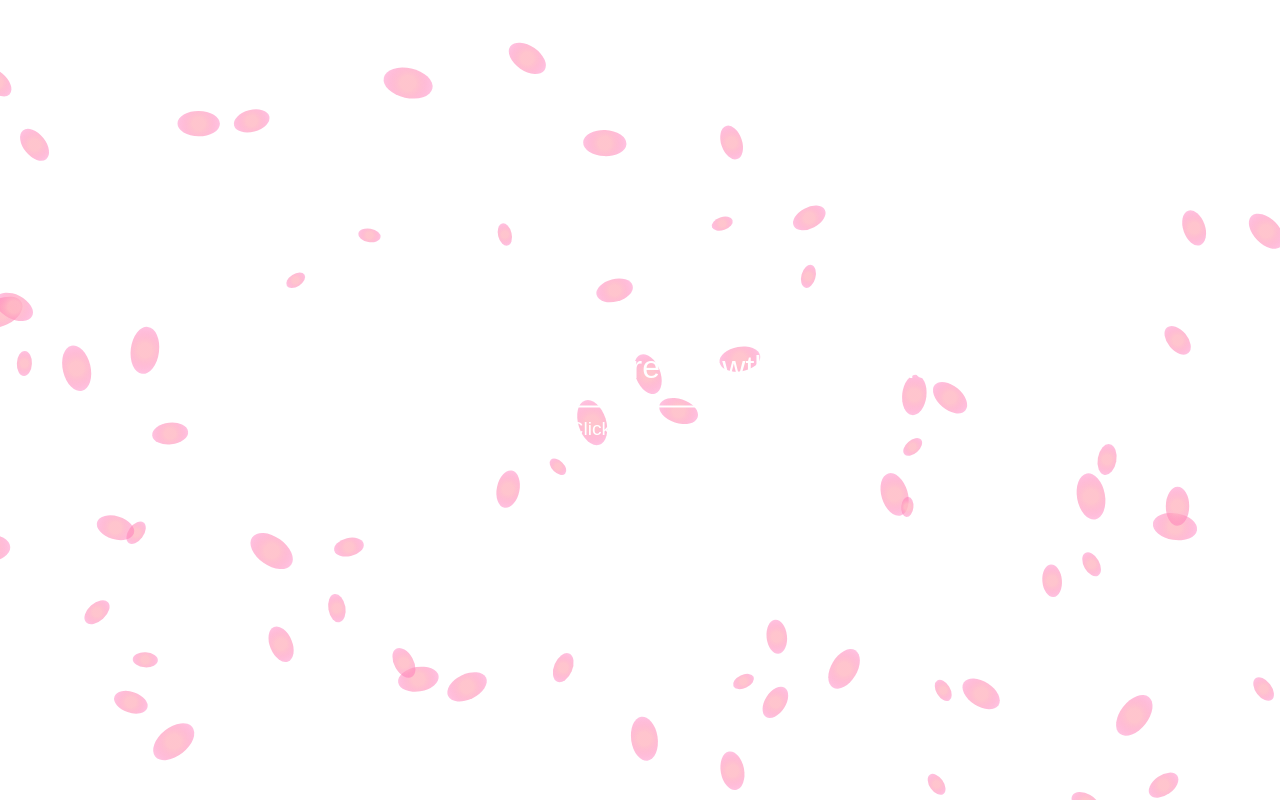
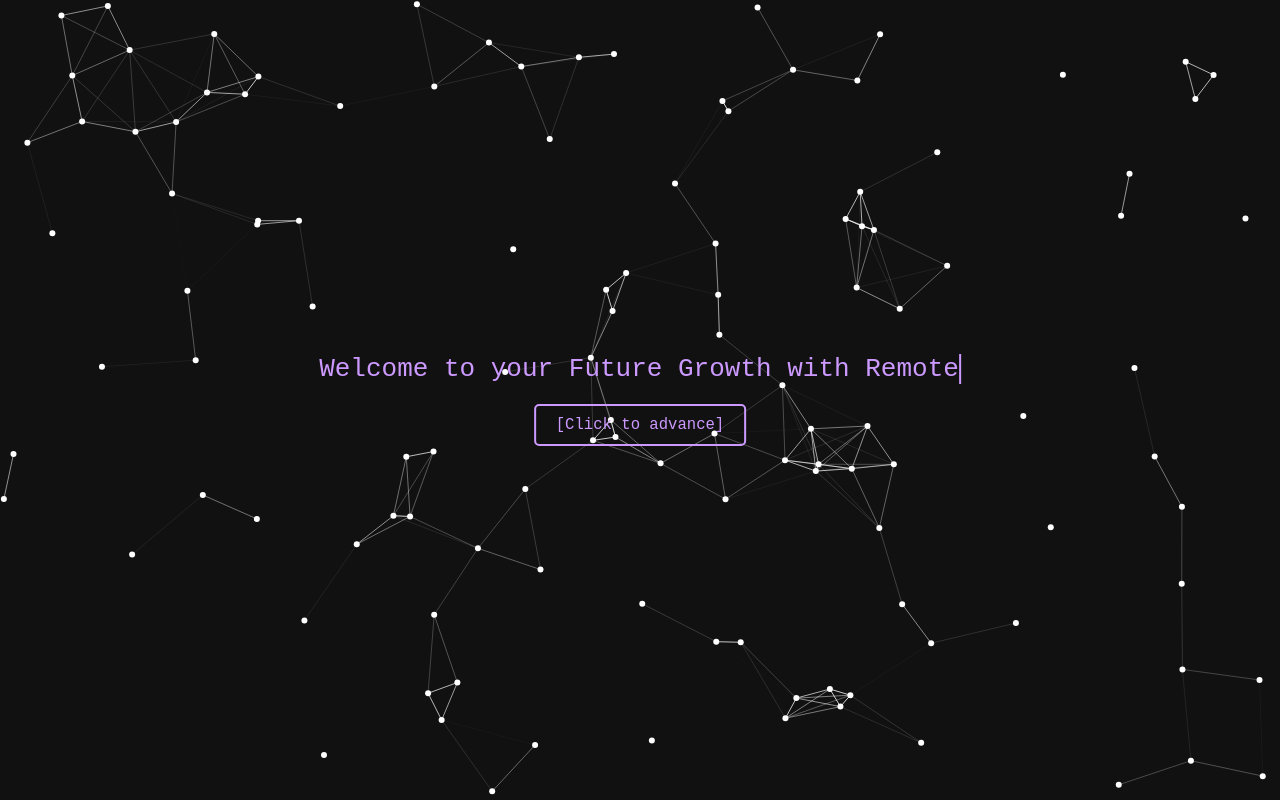
Before and after one commit to uxtq-1/dots2, a plain HTML site: page index.html in a window 1280 px wide. Drawn offline with Linux system fonts and the light colour scheme.

Commit message:
Update index.html

```diff
--- a/index.html
+++ b/index.html
@@ -3,23 +3,24 @@
 <head>
   <meta charset="UTF-8" />
   <meta name="viewport" content="width=device-width, initial-scale=1.0" />
-  <title>Interactive Petals - Future Growth</title>
+  <title>Interactive Future Growth</title>
   <style>
-    /* Fullscreen canvas and background */
+    /* Fullscreen canvas and dark background */
     body, html {
       margin: 0;
       padding: 0;
       overflow: hidden;
-      background: linear-gradient(135deg, #fceabb, #f8b500);
-      font-family: sans-serif;
+      background: #111;
+      font-family: monospace;
     }
     canvas {
       display: block;
       position: absolute;
       top: 0;
       left: 0;
+      z-index: 1;
     }
-    /* Centered overlay for the message and button */
+    /* Centered overlay for the typewriter message and button */
     #overlay {
       position: absolute;
       top: 50%;
@@ -27,33 +28,33 @@
       transform: translate(-50%, -50%);
       z-index: 2;
       text-align: center;
-      color: #fff;
+      color: #cc99ff;  /* Legible purple shade */
     }
-    #message {
+    #typewriter {
       font-size: 2rem;
       margin-bottom: 20px;
       white-space: nowrap;
       overflow: hidden;
-      border-right: 2px solid #fff;
+      border-right: 2px solid #cc99ff;
     }
     #advance {
       font-size: 1.2rem;
       cursor: pointer;
       padding: 10px 20px;
-      border: 2px solid #fff;
+      border: 2px solid #cc99ff;
       border-radius: 5px;
       transition: background 0.3s;
       display: inline-block;
     }
     #advance:hover {
-      background: rgba(255, 255, 255, 0.2);
+      background: rgba(204,153,255,0.2);
     }
   </style>
 </head>
 <body>
   <canvas id="canvas"></canvas>
   <div id="overlay">
-    <div id="message"></div>
+    <div id="typewriter"></div>
     <div id="advance" onclick="advance()">[Click to advance]</div>
   </div>
   <script>
@@ -69,75 +70,89 @@
       mouse.y = e.clientY;
     });
 
-    // Petal class simulating gentle, swaying petals
-    class Petal {
-      constructor(x, y, vx, vy, size, angle, swayOffset) {
+    // Dot class with gentle movement
+    class Dot {
+      constructor(x, y, vx, vy) {
         this.x = x;
         this.y = y;
         this.vx = vx;
         this.vy = vy;
-        this.size = size;
-        this.angle = angle;
-        this.swayOffset = swayOffset;
+        this.radius = 3;
       }
       update() {
-        // Gentle oscillation similar to ocean waves
-        this.swayOffset += 0.01;
-        const sway = Math.sin(this.swayOffset) * 0.5;
-        this.x += this.vx + sway;
-        this.y += this.vy + sway;
-        // Bounce off canvas edges
+        this.x += this.vx;
+        this.y += this.vy;
+        // Bounce off edges
         if (this.x < 0 || this.x > width) this.vx = -this.vx;
         if (this.y < 0 || this.y > height) this.vy = -this.vy;
-        // Slight attraction and rotation when near mouse pointer
+      }
+      draw() {
+        ctx.beginPath();
+        ctx.arc(this.x, this.y, this.radius, 0, Math.PI * 2);
+        let fillColor = '#fff'; // default white
         if (mouse.x && mouse.y) {
           const dx = mouse.x - this.x;
           const dy = mouse.y - this.y;
           const distance = Math.sqrt(dx * dx + dy * dy);
-          if (distance < 150) {
-            this.vx += dx * 0.0005;
-            this.vy += dy * 0.0005;
-            this.angle += 0.01;
+          if (distance < 100) {
+            // Transition to a purple shade as the dot gets closer to the mouse
+            let factor = 1 - distance / 100;
+            let r = Math.floor(128 * factor);
+            let g = 0;
+            let b = Math.floor(128 + 127 * factor);
+            fillColor = `rgb(${r},${g},${b})`;
+          }
+        }
+        ctx.fillStyle = fillColor;
+        ctx.fill();
+      }
+    }
+
+    // Create an array of dots with random positions and velocities
+    const dots = [];
+    const numDots = 120;
+    for (let i = 0; i < numDots; i++) {
+      let x = Math.random() * width;
+      let y = Math.random() * height;
+      let vx = (Math.random() - 0.5) * 1;
+      let vy = (Math.random() - 0.5) * 1;
+      dots.push(new Dot(x, y, vx, vy));
+    }
+
+    // Draw lines connecting dots; change line color if near the mouse
+    function connectDots() {
+      for (let i = 0; i < dots.length; i++) {
+        for (let j = i + 1; j < dots.length; j++) {
+          const dx = dots[i].x - dots[j].x;
+          const dy = dots[i].y - dots[j].y;
+          const distance = Math.sqrt(dx * dx + dy * dy);
+          if (distance < 100) {
+            let opacity = 1 - distance / 100;
+            let nearMouse = false;
+            if (mouse.x && mouse.y) {
+              const d1 = Math.sqrt((mouse.x - dots[i].x) ** 2 + (mouse.y - dots[i].y) ** 2);
+              const d2 = Math.sqrt((mouse.x - dots[j].x) ** 2 + (mouse.y - dots[j].y) ** 2);
+              if (d1 < 100 || d2 < 100) nearMouse = true;
+            }
+            let strokeColor = nearMouse ? `rgba(128,0,128,${opacity})` : `rgba(255,255,255,${opacity})`;
+            ctx.strokeStyle = strokeColor;
+            ctx.beginPath();
+            ctx.moveTo(dots[i].x, dots[i].y);
+            ctx.lineTo(dots[j].x, dots[j].y);
+            ctx.stroke();
           }
         }
       }
-      draw() {
-        ctx.save();
-        ctx.translate(this.x, this.y);
-        ctx.rotate(this.angle);
-        // Draw a petal shape with an ellipse and soft radial gradient
-        ctx.beginPath();
-        ctx.ellipse(0, 0, this.size * 0.6, this.size, 0, 0, Math.PI * 2);
-        const gradient = ctx.createRadialGradient(0, 0, this.size * 0.3, 0, 0, this.size);
-        gradient.addColorStop(0, 'rgba(255,182,193,0.8)');  // light pink
-        gradient.addColorStop(1, 'rgba(255,105,180,0.4)');  // hot pink
-        ctx.fillStyle = gradient;
-        ctx.fill();
-        ctx.restore();
-      }
     }
 
-    // Create an array of petals with random properties
-    const petals = [];
-    const numPetals = 80;
-    for (let i = 0; i < numPetals; i++) {
-      let x = Math.random() * width;
-      let y = Math.random() * height;
-      let vx = (Math.random() - 0.5) * 0.5;
-      let vy = (Math.random() - 0.5) * 0.5;
-      let size = Math.random() * 15 + 10; // sizes between 10 and 25
-      let angle = Math.random() * Math.PI * 2;
-      let swayOffset = Math.random() * 10;
-      petals.push(new Petal(x, y, vx, vy, size, angle, swayOffset));
-    }
-
-    // Animation loop for petals
+    // Main animation loop
     function animate() {
       ctx.clearRect(0, 0, width, height);
-      petals.forEach(petal => {
-        petal.update();
-        petal.draw();
+      dots.forEach(dot => {
+        dot.update();
+        dot.draw();
       });
+      connectDots();
       requestAnimationFrame(animate);
     }
     animate();
@@ -150,23 +165,22 @@
 
     // Typewriter effect for the overlay message
     const message = "Welcome to your Future Growth with Remote Assistance";
-    const messageDiv = document.getElementById("message");
+    const typewriterDiv = document.getElementById("typewriter");
     let index = 0;
     function typeWriter() {
       if (index < message.length) {
-        messageDiv.innerHTML += message.charAt(index);
+        typewriterDiv.innerHTML += message.charAt(index);
         index++;
-        setTimeout(typeWriter, 100); // typing speed (ms per character)
+        setTimeout(typeWriter, 100);
       } else {
-        messageDiv.style.borderRight = "none"; // remove caret when complete
+        typewriterDiv.style.borderRight = "none";
       }
     }
-    // Start typewriter effect after a brief delay
     setTimeout(typeWriter, 1000);
 
-    // Click to advance functionality
+    // Click-to-advance functionality
     function advance() {
-      // Redirect to another page (update the URL as needed)
+      // Redirect to another page; update the URL as needed
       window.location.href = "next.html";
     }
   </script>
```
